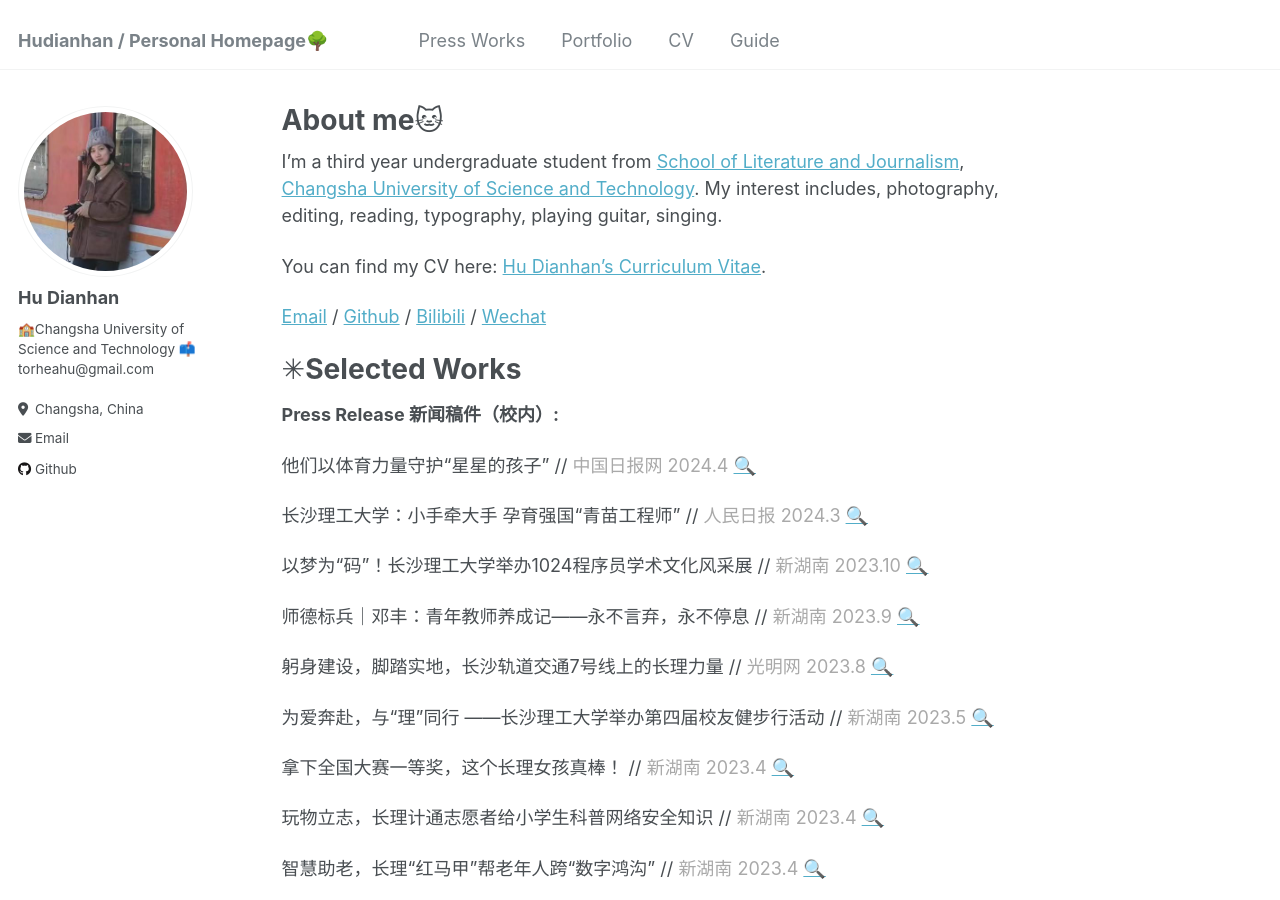
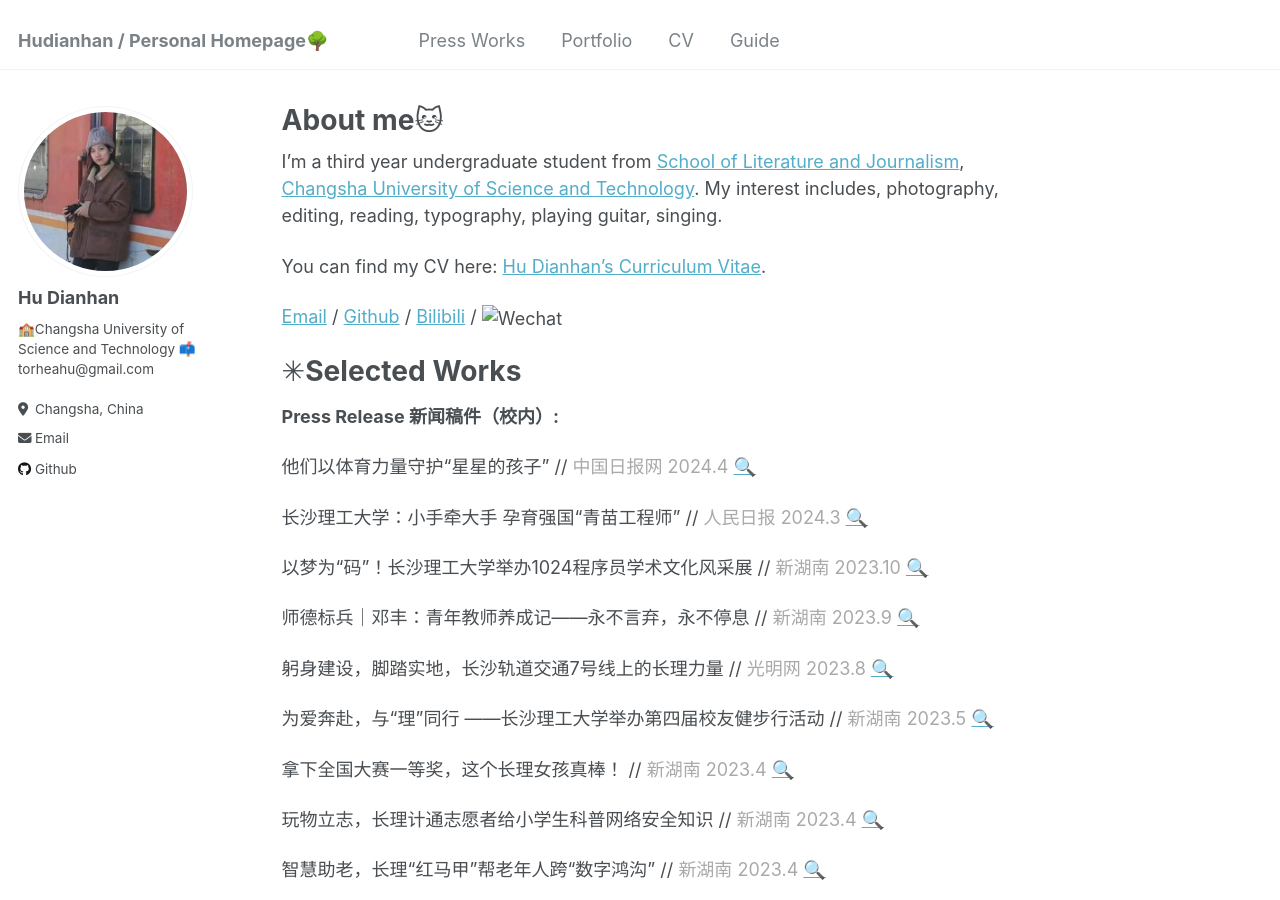
Before and after one commit to Rheahu816/Rheahu.github.io, a Jekyll site: the page built from _pages/about.md, in a window 1280 px wide and 900 px high. Built offline with Jekyll 4.4.1, drawn with Linux system fonts in a browser that asks for light colours.

Commit message:
Update about.md

```diff
--- a/_pages/about.md
+++ b/_pages/about.md
@@ -11,7 +11,7 @@ I'm a third year undergraduate student from [School of Literature and Journalism
 
 You can find my CV here: [Hu Dianhan's Curriculum Vitae](../assets/Curriculum_Vitae.pdf).
 
-[Email](mailto:1837105324@qq.com) / [Github](https://github.com/Rheahu816/Rheahu.github.io) / [Bilibili](https://space.bilibili.com/10709762?spm_id_from=333.1007.0.0) / [Wechat](../images/wechat.png)
+[Email](mailto:1837105324@qq.com) / [Github](https://github.com/Rheahu816/Rheahu.github.io) / [Bilibili](https://space.bilibili.com/10709762?spm_id_from=333.1007.0.0) / ![Wechat](https://github.com/Rheahu816/Rheahu.github.io/blob/master/images/wechat.png)
 
 
 
```
